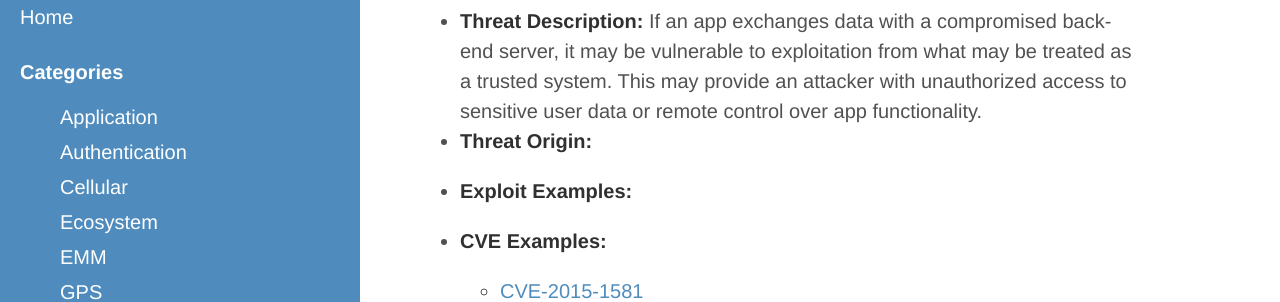
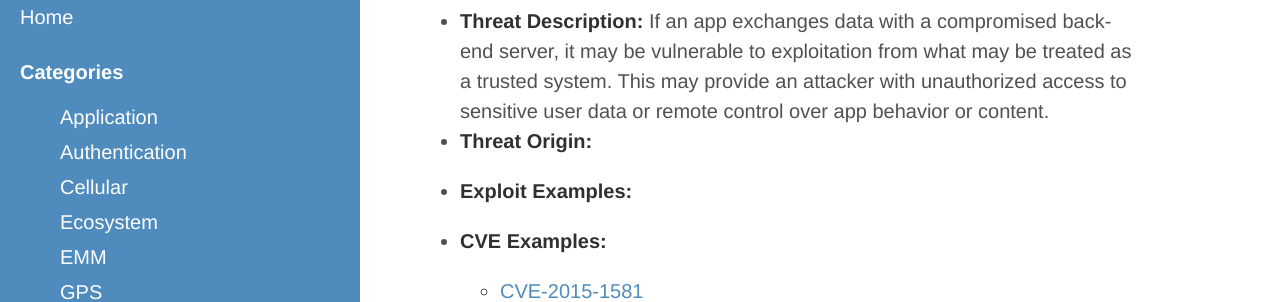
Before and after one commit to usnistgov/mobile-threat-catalogue, a Jekyll site: the page built from _application-threats/APP-9.md, in a window 1280 px wide and 1059 px high. Shown: the part 341-643 px from the top of the window. Built offline with Jekyll 4.4.1, drawn with Linux system fonts in a browser that asks for light colours.

Commit message:
#238 updated description

```diff
--- a/_application-threats/APP-9.md
+++ b/_application-threats/APP-9.md
@@ -3,7 +3,7 @@
     ThreatCategory: Vulnerable Applications
     ID: APP-9
     Threat: "App communicates with a compromised back-end server"
-    ThreatDescription: "If an app exchanges data with a compromised back-end server, it may be vulnerable to exploitation from what may be treated as a trusted system. This may provide an attacker with unauthorized access to sensitive user data or  remote control over app functionality."
+    ThreatDescription: "If an app exchanges data with a compromised back-end server, it may be vulnerable to exploitation from what may be treated as a trusted system. This may provide an attacker with unauthorized access to sensitive user data or  remote control over app behavior or content."
     ThreatOrigin:
     ExploitExample:
     CVEExample:
```
